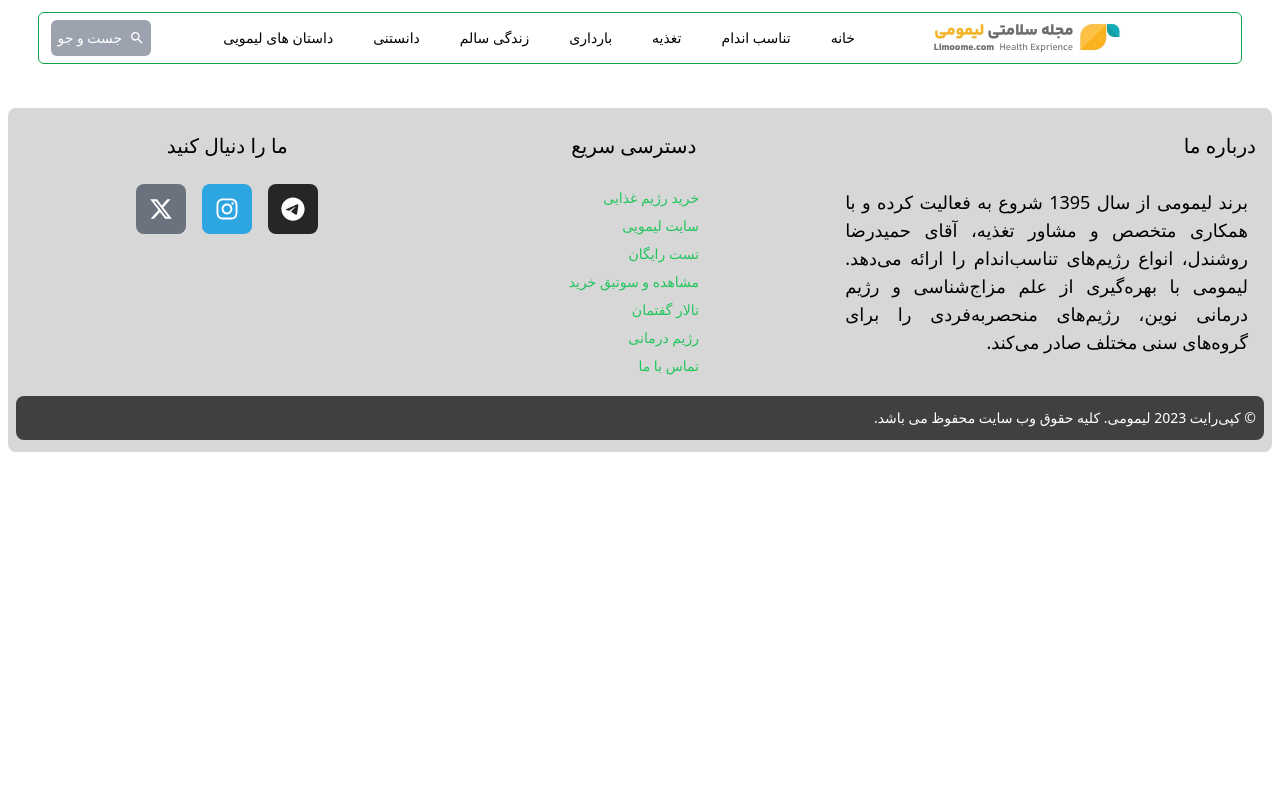
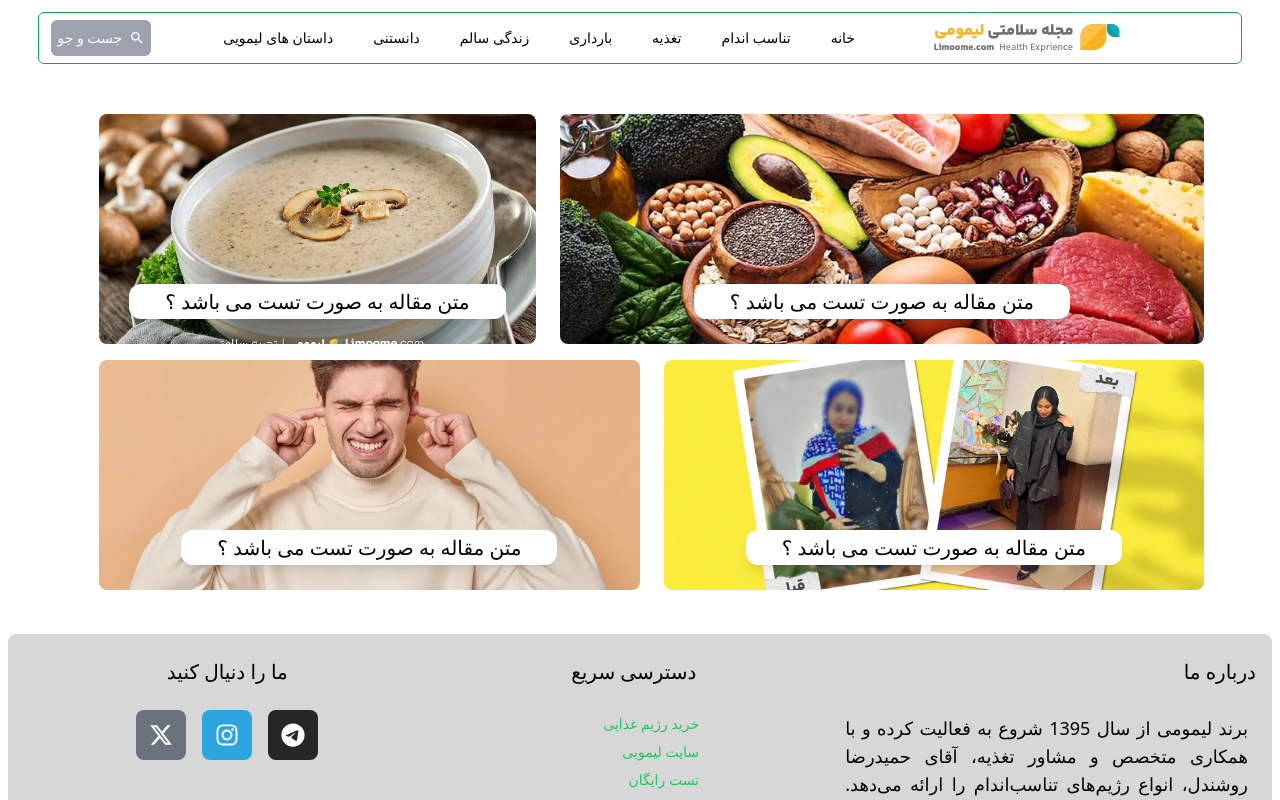
Before and after one commit to AliKhosronejad76/helthjornal, a React (Vite) app: page / in a window 1280 px wide. Shown: the top 800 px of the page. Built offline with nearby package versions, Linux system fonts and the light colour scheme.

Commit message:
banner edited and added to homepage

```diff
--- a/src/components/banner/BannerItem.jsx
+++ b/src/components/banner/BannerItem.jsx
@@ -1,6 +1,6 @@
 export default function BannerItem({img}){
     return(
-        <div className="rounded-lg px-3 my-2 max-h-[300px] min-h-[300px]">
+        <div className="rounded-lg px-3 my-2 max-h-[230px] min-h-[230px]">
             <img src={img} className="w-full h-full object-cover rounded-lg"/>
 
             <div className="flex items-center justify-center  relative bottom-[60px]">
--- a/src/pages/HomePage.jsx
+++ b/src/pages/HomePage.jsx
@@ -1,8 +1,8 @@
-
+import Banner from "../components/banner/Banner"
 export default function HomePage(){
     return(
         <>
-
+            <Banner/>
         </>
     )
 }
```
